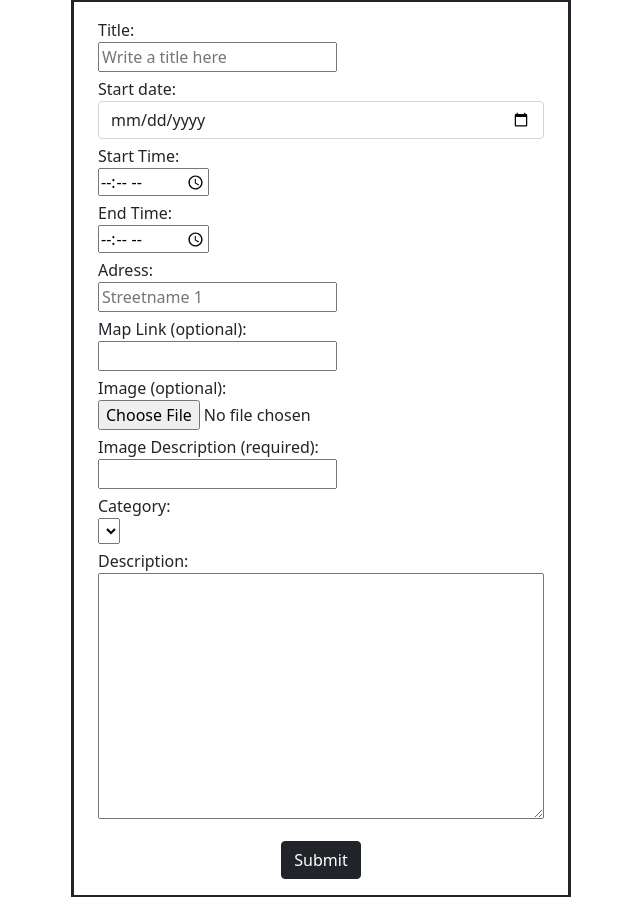
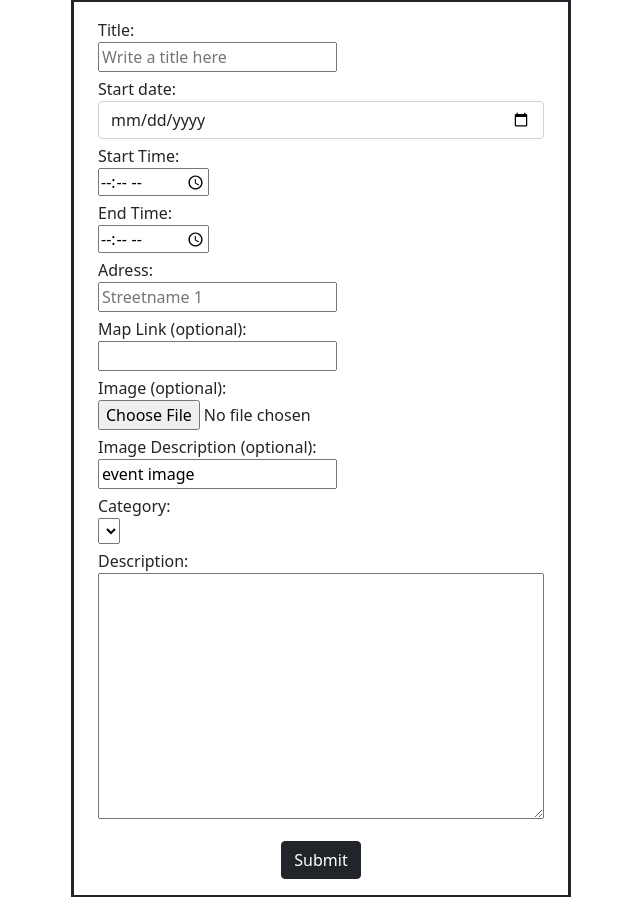
Before and after one commit to AlmaBroman/flea-finder-stockholm, a Django app: page /add_post/ in a window 1280 px wide. Shown: the part 165-1062 px from the top of the page, without its empty margins (319-959 px from the left). Run offline with Django 3.2, Linux system fonts and the light colour scheme; lists and menus that the app fills with data are empty; parts of the project's set-up code (start-up, migrations or seed data) failed here and were passed over; some libraries are stand-ins or nearby versions.

Commit message:
alter post image alt and remove comment email

```diff
--- a/blog/admin.py
+++ b/blog/admin.py
@@ -12,6 +12,9 @@ class PostAdmin(SummernoteModelAdmin):
     list_filter = ('start_date','category', 'created_on')
     summernote_fields = ('description')
 
+    #  def approve_posts(self, request, queryset):
+    #    queryset.update(approved=True)
+
 @admin.register(Comment)
 class CommentAdmin(admin.ModelAdmin):
     list_display = ('name', 'body', 'post', 'created_on', 'approved')
--- a/blog/forms.py
+++ b/blog/forms.py
@@ -31,7 +31,7 @@ class PostForm(forms.ModelForm):
             'end_time': 'End Time',
             'map_link': 'Map Link (optional)',
             'featured_image': 'Image (optional)',
-            'image_alt': 'Image Description (required)',
+            'image_alt': 'Image Description (optional)',
         }
 
         widgets = {
--- a/blog/models.py
+++ b/blog/models.py
@@ -24,10 +24,11 @@ class Post(models.Model):
     adress = models.CharField('adress', max_length=1024)
     map_link = models.URLField(max_length=200)
     featured_image = ResizedImageField(size=[1000, None], quality=75, upload_to='blog/', force_format='WEBP', default='placeholder')
-    image_alt = models.CharField(max_length=100, blank=False, null=False,)
+    image_alt = models.CharField(max_length=100, default='event image')
     created_on = models.DateTimeField(auto_now_add=True)
     category = models.CharField(max_length=200, default='uncategorized')
     likes = models.ManyToManyField(User, related_name='blog_likes', blank=True)
+    # approved = models.BooleanField(default=False)
 
     class Meta:
         ordering = ['-start_date']
@@ -46,7 +47,6 @@ class Post(models.Model):
 class Comment(models.Model):
     post = models.ForeignKey(Post, on_delete=models.CASCADE, related_name='comments')
     name = models.CharField(max_length=80)
-    email = models.EmailField()
     body = models.TextField()
     created_on = models.DateTimeField(auto_now_add=True)
     approved = models.BooleanField(default=False)
```
Also changed, not shown: templates/post_detail.html (+2 -5 lines), blog/migrations/0015_alter_post_image_alt.py (added), blog/migrations/0016_remove_comment_email.py (added).
